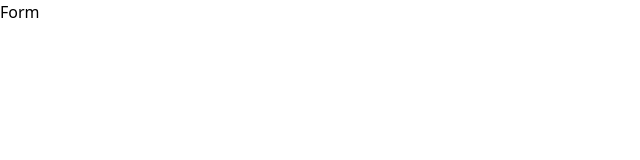
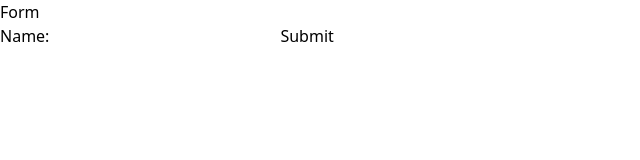
Before and after one commit to Hardy101/100DaysofCode-ReactJS, a React (Vite) app in the folder ReactIntro/: page / in a window 1280 px wide. Shown: the top 160 px of the page, without its empty margins (0-640 px from the left). Built offline with nearby package versions, Linux system fonts and the light colour scheme.

Commit message:
simple form

```diff
--- a/ReactIntro/src/components/hello.tsx
+++ b/ReactIntro/src/components/hello.tsx
@@ -91,12 +91,35 @@ export default ConditionalRendering;
 */
 
 const BasicForm = () => {
+  const [name, setName] = useState("");
+
+  const handleSubmit = (e: React.FormEvent<HTMLFormElement>): void => {
+    e.preventDefault();
+    alert(`Hello ${name}!`);
+  };
+
   return (
     <>
       <h1>Form</h1>
+      <form
+        onSubmit={handleSubmit}
+        className="bg-[#f5f5f5] rounded-3xl flex w-1/3 p-4"
+      >
+        <label>
+          Name:
+          <input
+            type="text"
+            value={name}
+            onChange={(e: React.ChangeEvent<HTMLInputElement>) =>
+              setName(e.target.value)
+            }
+            className="bg-transparent"
+          />
+        </label>
+        <button type="submit">Submit</button>
+      </form>
     </>
   );
 };
 
-
-export default BasicForm
+export default BasicForm;
```
